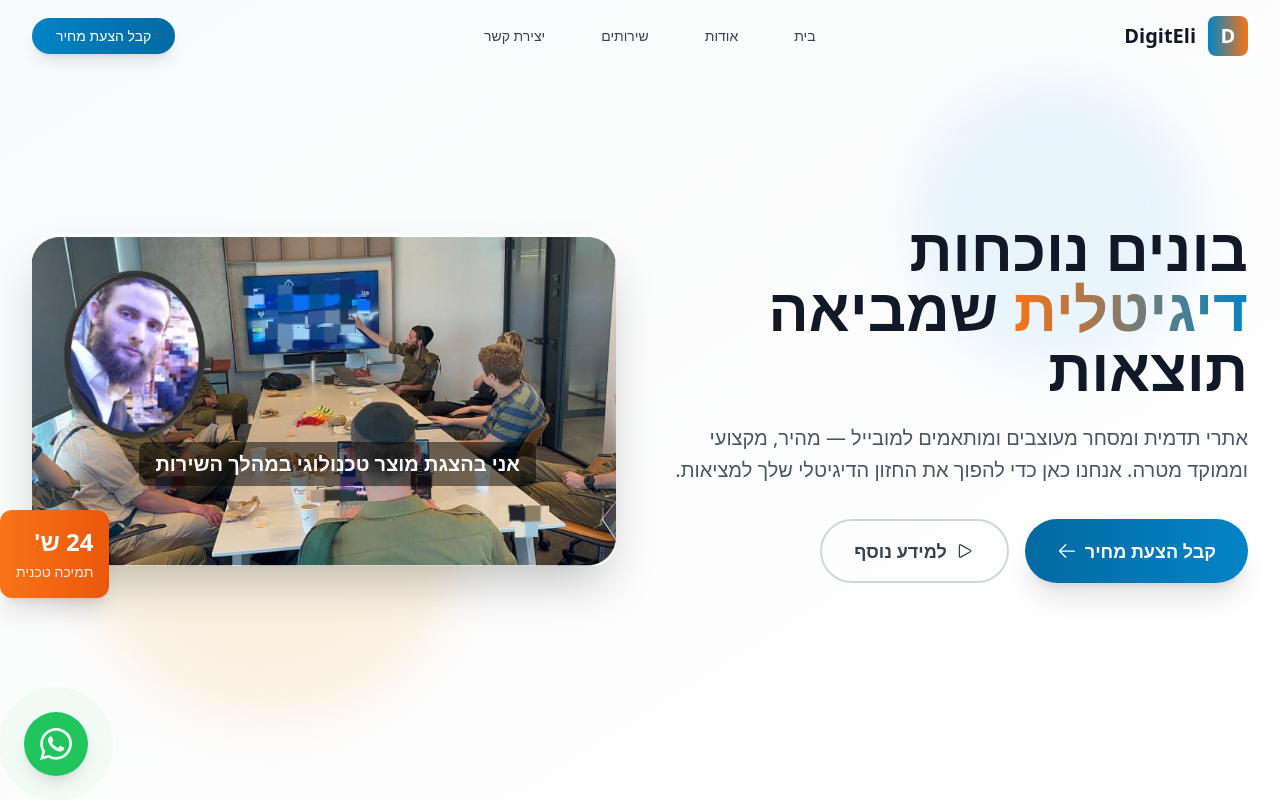
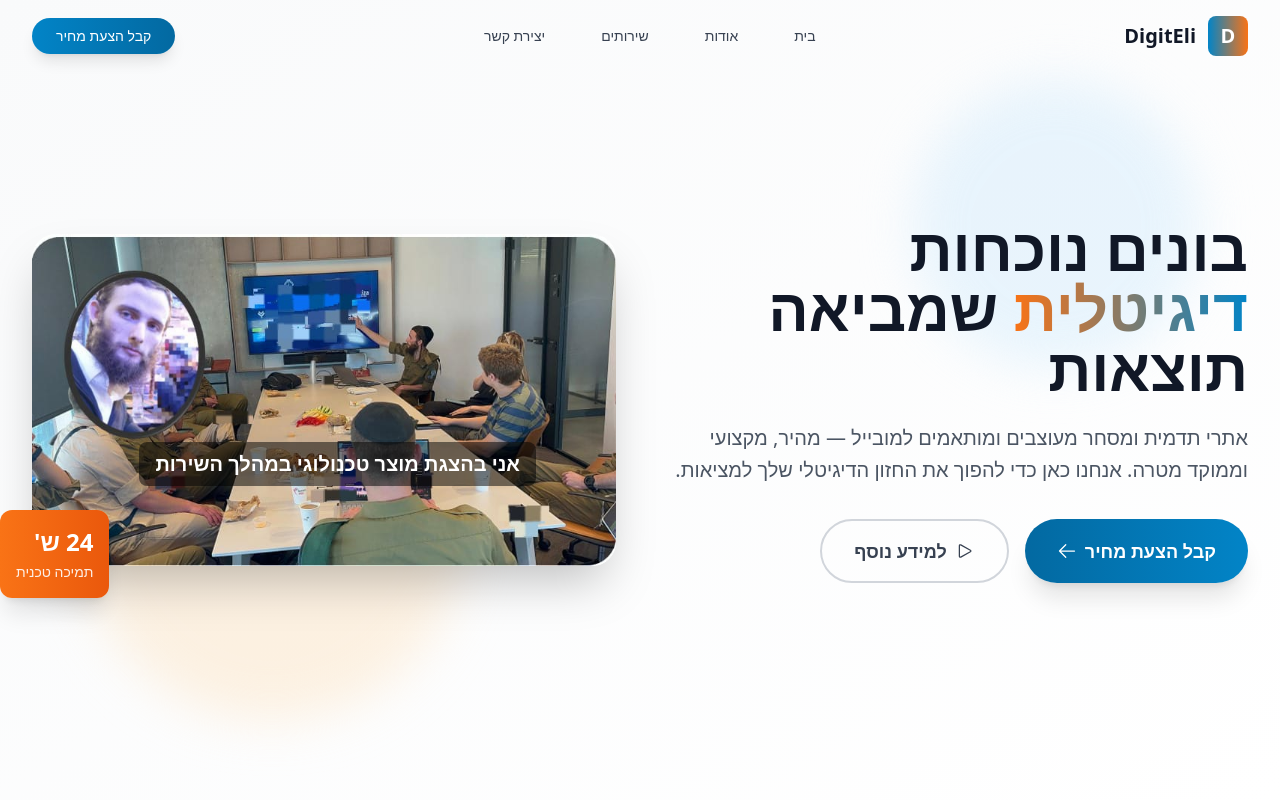
Before and after one commit to ElimelechShein/-DigitalPro, a React (Vite) app: page / in a window 1280 px wide. Shown: the top 800 px of the page. Built offline with nearby package versions, Linux system fonts and the light colour scheme.

Commit message:
delit watsup

```diff
--- a/src/App.tsx
+++ b/src/App.tsx
@@ -20,7 +20,7 @@ function App() {
         {/* <Portfolio /> */}
         {/* <Testimonials /> */}
         <Contact />
-         <WhatsAppButton />
+
       </main>
       <Footer />
       {/* <WhatsAppButton /> */}
```
